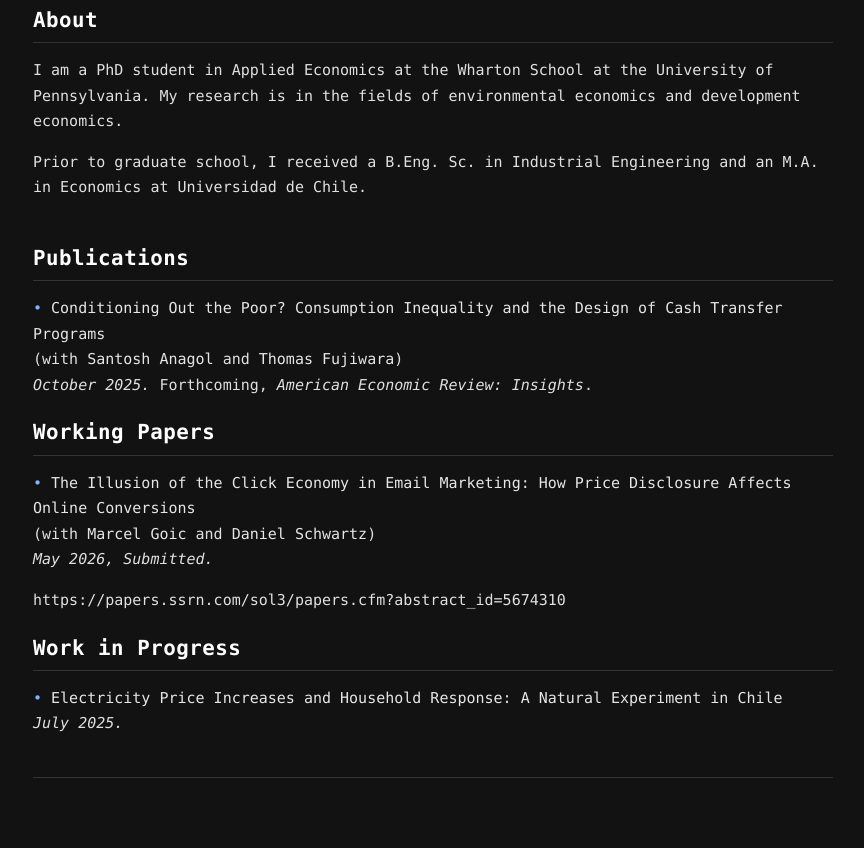
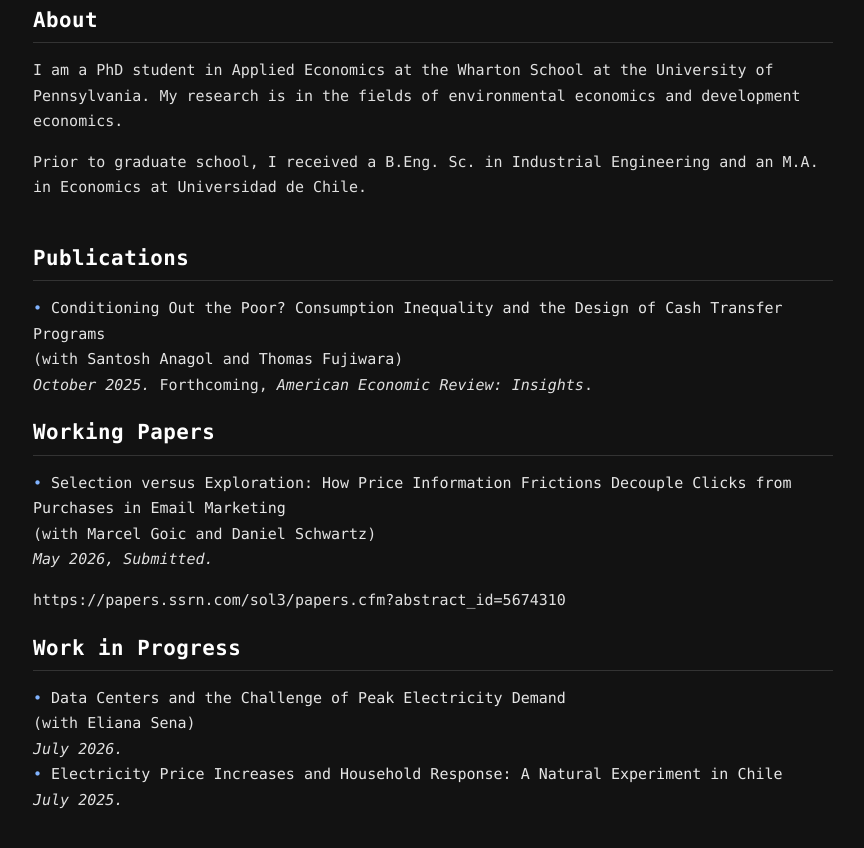
Before and after one commit to martin-navc/martin-navc.github.io, a plain HTML site: page index.html in a window 1280 px wide. Shown: the part 266-1114 px from the top of the page, without its empty margins (207-1071 px from the left). Before the commit the page ends 1087 px from the top, so only its background shows below. Drawn offline with Linux system fonts and the light colour scheme; a script that the page names is missing.

Commit message:
Update index.html

```diff
--- a/index.html
+++ b/index.html
@@ -41,7 +41,7 @@
       <ul>
   <li>
     <a href="https://ssrn.com/abstract=5674310" target="_blank">
-      The Illusion of the Click Economy in Email Marketing: How Price Disclosure Affects Online Conversions
+      Selection versus Exploration: How Price Information Frictions Decouple Clicks from Purchases in Email Marketing
     </a><br>
     (with <a href="https://mgoic.cl/" target="_blank">Marcel Goic</a>
     and <a href="https://daschwar.com/" target="_blank">Daniel Schwartz</a>)<br>
@@ -53,6 +53,13 @@ https://papers.ssrn.com/sol3/papers.cfm?abstract_id=5674310
 
       <h2>Work in Progress</h2>
       <ul>
+         <li>
+    <a>
+      Data Centers and the Challenge of Peak Electricity Demand
+    </a><br>
+           (with <a href="https://economics.sas.upenn.edu/people/eliana-sena-sarmiento" target="_blank">Eliana Sena</a>)<br>
+    <em>July 2026.</em>
+  </li>
           <li>
     <a>
       Electricity Price Increases and Household Response: A Natural Experiment in Chile
```
